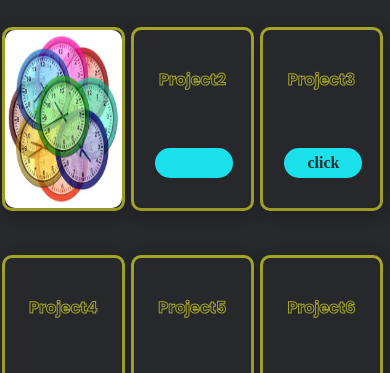
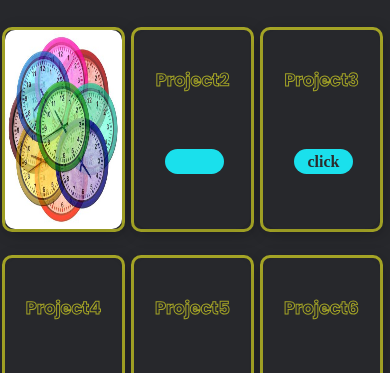
Before and after one commit to Galdvash/GalDvash-Portfolio, a plain HTML site: page index.html in a window 390 px wide. Shown: the part 5168-5541 px from the top of the page. Drawn offline with Linux system fonts and the light colour scheme.

Commit message:
mychange

```diff
--- a/index.css
+++ b/index.css
@@ -572,12 +572,13 @@ footer.services {
   }
   .js_project {
     width: 96%;
-    height: 81%;
+    height: 90%;
     h2 {
-      font-size: 16px;
+      font-size: 1.1rem;
     }
     button {
-      width: 20vw;
+      width: 15svw;
+      height: 2.9svh;
     }
   }
   /* Main */
```
Also changed, not shown: stam.html (+0 -2 lines).
